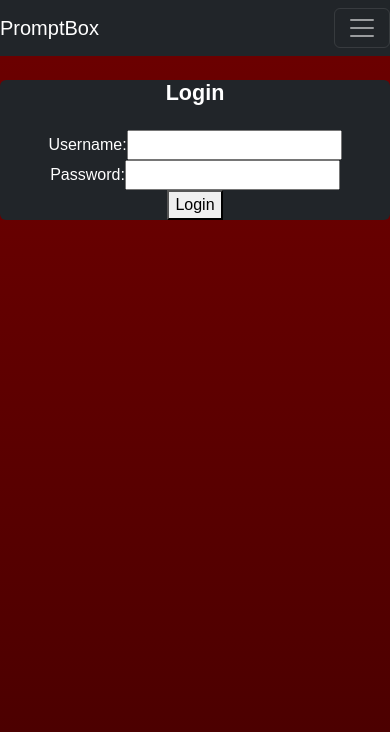
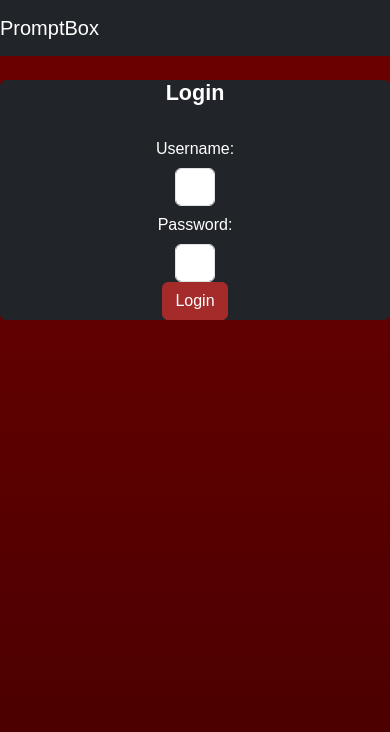
Before and after one commit to Africa-t0t0/prompbox-frontend, a React (Create React App) app: page / in a window 390 px wide. Shown: the top 732 px of the page. Built offline with nearby package versions, Linux system fonts and the light colour scheme; no server answers.

Commit message:
token improvements and visuals

```diff
--- a/src/App.js
+++ b/src/App.js
@@ -15,21 +15,22 @@
   const [authorized, setIsAuthorized] = useState(false);
 
   useEffect(() => {
-    // Verifica si el token está activo al montar el componente
     const tokenActive = isTokenActive();
     setIsAuthorized(tokenActive);
-}, []); // Solo ejecuta este efecto al montar el componente
+}, []);
 
-  const handleTokenChange = () => {
-    setIsAuthorized(isTokenActive());
-  }
-
-  console.log('token is active?', isTokenActive());
+const handleLogout = () => {
+  localStorage.removeItem('token');
+  setIsAuthorized(false);
+};
 
   return (
     <div className="App">
       <header>
-        <Header />
+        <Header
+          handleLogout={handleLogout}
+          authorized={authorized}
+        />
       </header>
       <body>
         <Body>
--- a/src/Components/Header.jsx
+++ b/src/Components/Header.jsx
@@ -1,33 +1,20 @@
-import React, { useState } from "react";
+import React from "react";
 
 
-export default function Header() {
-
-    const [title, setTitle] = useState('Welcome to PromptBox!')
+export default function Header({ handleLogout, authorized }) {
 
     return(
         <>
-            <nav class="navbar navbar-expand-lg navbar-dark bg-dark ml-1">
+            <nav class="navbar navbar-expand-lg navbar-dark bg-dark ml-1 justify-content-between">
                 <a class="navbar-brand" href="#">PromptBox</a>
-                <button class="navbar-toggler" type="button" data-toggle="collapse" data-target="#navbarNav" aria-controls="navbarNav" aria-expanded="false" aria-label="Toggle navigation">
-                    <span class="navbar-toggler-icon"></span>
-                </button>
-                {/* <div class="collapse navbar-collapse" id="navbarNav">
-                    <ul class="navbar-nav">
-                        <li class="nav-item active">
-                            <a class="nav-link" href="#">Home <span class="sr-only">(current)</span></a>
-                        </li>
-                        <li class="nav-item">
-                            <a class="nav-link" href="#">Features</a>
-                        </li>
-                        <li class="nav-item">
-                            <a class="nav-link" href="#">Pricing</a>
-                        </li>
-                        <li class="nav-item">
-                            <a class="nav-link disabled" href="#">Disabled</a>
-                        </li>
-                    </ul>
-                </div> */}
+                {authorized && (
+                    <button
+                        className='btn btn-primary'
+                        onClick={handleLogout}
+                    >
+                    Logout
+                    </button>
+                )}
             </nav>
         </>
     )
--- a/src/Components/LoginModal.jsx
+++ b/src/Components/LoginModal.jsx
@@ -17,45 +17,61 @@
             'username': username,
             'password': password,
         }
-        debugger;
 
         try {
             const response = await axiosHandler(endpoint, loginJSON, method, 'auth');
             localStorage.setItem('token', response['data']['access_token']);
             setIsAuthorized(true);
         } catch (error) {
-            setError(error);
+            let errorMessage = error['response']['data']['message']
+            alert(errorMessage);
+            setError(errorMessage);
         }
     }
 
     return (
-        <div className='container-xxl border-white rounded bg-dark my-4'>
+        <div className='container-sm border-white rounded bg-dark my-4'>
             <div className="container-header m-4 text-center">
                 <h4>
                     <b>Login</b>
                 </h4>
             </div>
             <div className="container-body">
-                <form onSubmit={handleSubmit}>
+                <form
+                    className=''
+                    onSubmit={handleSubmit}
+                >
+                    <div className='row justify-content-center'>
                         <div>
-                        <label>Username:</label>
+                            <label htmlFor='username' className='col-sm-2 col-form-label'>Username:</label>
+                        </div>
+                        <div className='col-2'>
                             <input
+                                id='username'
+                                className='form-control'
                                 type="text"
                                 value={username}
                                 onChange={(e) => setUserName(e.target.value)}
                                 required
                             />
                         </div>
+                    </div>
+                    <div className='row justify-content-center'>
                         <div>
-                        <label>Password:</label>
+                            <label htmlFor='password' className='col-sm-2 col-form-label'>Password:</label>
+                        </div>
+                        <div className='col-2'>
                             <input
+                                id='password'
+                                className='form-control'
                                 type="password"
                                 value={password}
                                 onChange={(e) => setPassword(e.target.value)}
                                 required
                             />
                         </div>
-                    <button type="submit">Login</button>
+                    </div>
+                    <button className='btn btn-primary' type="submit">Login</button>
                     {error && <p style={{ color: 'red' }}>{error}</p>}
                 </form>
             </div>
--- a/src/Utils/axiosHandler.js
+++ b/src/Utils/axiosHandler.js
@@ -7,6 +7,7 @@
 export function axiosHandler(endpoint, content, method=null, server='backend') {
 
     let SELECTED_URL = '';
+
     if (server === 'backend') {
         SELECTED_URL = BACKEND_URL;
     } else {
@@ -17,17 +18,23 @@
         content = 'dummy';
     }
 
+    let token = localStorage.getItem('token');
+
+    let headers = {
+        'Content-Type': 'application/json',
+        'Authorization': `Bearer ${token}`
+    }
+
     if (method === 'POST') {
-        debugger;
         const response = axios.post(`${SELECTED_URL}${endpoint}`, content, {
-            headers: { 'Content-Type': 'application/json' }
+            headers: headers
         });
 
         return response;
 
     } else if (method === 'GET') {
         const response = axios.get(`${SELECTED_URL}${endpoint}`, content, {
-            headers: { 'Content-Type': 'application/json' }
+            headers: headers
         });
 
         return response;
```
Lines whose indentation alone changed are shown as unchanged.
